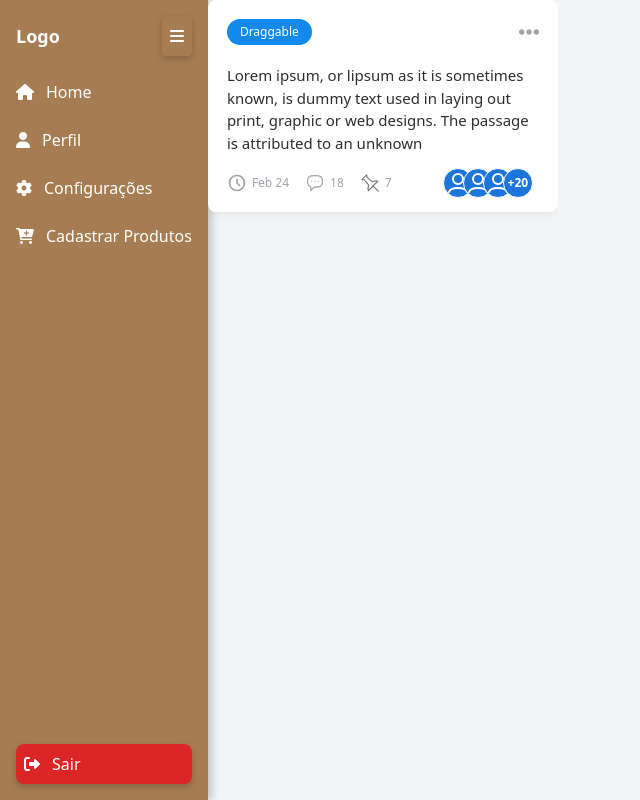
After one commit to AlanBMC/controle-de-estoque, a Django app: page /cafe/cards_produto/ in a window 1280 px wide. The commit adds this page. Shown: the whole page, without its empty margins (0-640 px from the left). Run offline with Django 5.2, Linux system fonts and the light colour scheme; some libraries are stand-ins or nearby versions.

Commit message:
feat: modularizando templantes

```diff
--- a/controle/estoque/templates/base.html
+++ b/controle/estoque/templates/base.html
@@ -5,7 +5,7 @@
 <head>
     <meta charset="UTF-8">
     <meta name="viewport" content="width=device-width, initial-scale=1.0">
-    <title>Home Page</title>
+
     <link rel="stylesheet" href="{%static 'css/home.css' %}">
 
     <script src="https://unpkg.com/htmx.org@1.8.5"></script>
@@ -20,6 +20,7 @@
 
     {%include 'sidebar.html' %}
     <div class="overflow-y-auto">
+        {% include 'componente/alerta_global.html'%}
             <!-- Conteúdo aqui -->
             {% block content %}
             {%endblock%}
--- /dev/null
+++ b/controle/estoque/templates/componente/card_produto.html
@@ -0,0 +1,124 @@
+
+<style>
+
+.task {
+  position: relative;
+  color: #2e2e2f;
+  cursor: move;
+  background-color: #fff;
+  padding: 1rem;
+  border-radius: 8px;
+  box-shadow: rgba(99, 99, 99, 0.1) 0px 2px 8px 0px;
+  margin-bottom: 1rem;
+  border: 3px dashed transparent;
+  max-width: 350px;
+}
+
+.task:hover {
+  box-shadow: rgba(99, 99, 99, 0.3) 0px 2px 8px 0px;
+  border-color: rgba(162, 179, 207, 0.2) !important;
+}
+
+.task p {
+  font-size: 15px;
+  margin: 1.2rem 0;
+}
+
+.tag {
+  border-radius: 100px;
+  padding: 4px 13px;
+  font-size: 12px;
+  color: #ffffff;
+  background-color: #1389eb;
+}
+
+.tags {
+  width: 100%;
+  display: flex;
+  align-items: center;
+  justify-content: space-between;
+}
+
+.options {
+  background: transparent;
+  border: 0;
+  color: #c4cad3;
+  font-size: 17px;
+}
+
+.options svg {
+  fill: #9fa4aa;
+  width: 20px;
+}
+
+.stats {
+  position: relative;
+  width: 100%;
+  color: #9fa4aa;
+  font-size: 12px;
+  display: flex;
+  align-items: center;
+  justify-content: space-between;
+}
+
+.stats div {
+  margin-right: 1rem;
+  height: 20px;
+  display: flex;
+  align-items: center;
+  cursor: pointer;
+}
+
+.stats svg {
+  margin-right: 5px;
+  height: 100%;
+  stroke: #9fa4aa;
+}
+
+.viewer span {
+  height: 30px;
+  width: 30px;
+  background-color: rgb(28, 117, 219);
+  margin-right: -10px;
+  border-radius: 50%;
+  border: 1px solid #fff;
+  display: grid;
+  align-items: center;
+  text-align: center;
+  font-weight: bold;
+  color: #fff;
+  padding: 2px;
+}
+
+.viewer span svg {
+  stroke: #fff;
+}
+
+
+
+</style>
+
+
+<div class="task" draggable="true">
+  <div class="tags">
+    <span class="tag">Draggable</span>
+    <button class="options">
+      <svg xml:space="preserve" viewBox="0 0 41.915 41.916" xmlns:xlink="http://www.w3.org/1999/xlink" xmlns="http://www.w3.org/2000/svg" id="Capa_1" version="1.1" fill="#000000"><g stroke-width="0" id="SVGRepo_bgCarrier"></g><g stroke-linejoin="round" stroke-linecap="round" id="SVGRepo_tracerCarrier"></g><g id="SVGRepo_iconCarrier"> <g> <g> <path d="M11.214,20.956c0,3.091-2.509,5.589-5.607,5.589C2.51,26.544,0,24.046,0,20.956c0-3.082,2.511-5.585,5.607-5.585 C8.705,15.371,11.214,17.874,11.214,20.956z"></path> <path d="M26.564,20.956c0,3.091-2.509,5.589-5.606,5.589c-3.097,0-5.607-2.498-5.607-5.589c0-3.082,2.511-5.585,5.607-5.585 C24.056,15.371,26.564,17.874,26.564,20.956z"></path> <path d="M41.915,20.956c0,3.091-2.509,5.589-5.607,5.589c-3.097,0-5.606-2.498-5.606-5.589c0-3.082,2.511-5.585,5.606-5.585 C39.406,15.371,41.915,17.874,41.915,20.956z"></path> </g> </g> </g></svg>
+    </button>
+  </div>
+  <p>Lorem ipsum, or lipsum as it is sometimes known, is dummy text used in laying out print, graphic or web designs. The passage is attributed to an unknown </p>
+  <div class="stats">
+    <div>
+      <div><svg xmlns="http://www.w3.org/2000/svg" fill="none" viewBox="0 0 24 24"><g stroke-width="0" id="SVGRepo_bgCarrier"></g><g stroke-linejoin="round" stroke-linecap="round" id="SVGRepo_tracerCarrier"></g><g id="SVGRepo_iconCarrier"> <path stroke-linecap="round" stroke-width="2" d="M12 8V12L15 15"></path> <circle stroke-width="2" r="9" cy="12" cx="12"></circle> </g></svg>Feb 24</div>
+      <div><svg xmlns="http://www.w3.org/2000/svg" fill="none" viewBox="0 0 24 24"><g stroke-width="0" id="SVGRepo_bgCarrier"></g><g stroke-linejoin="round" stroke-linecap="round" id="SVGRepo_tracerCarrier"></g><g id="SVGRepo_iconCarrier"> <path stroke-linejoin="round" stroke-linecap="round" stroke-width="1.5" d="M16 10H16.01M12 10H12.01M8 10H8.01M3 10C3 4.64706 5.11765 3 12 3C18.8824 3 21 4.64706 21 10C21 15.3529 18.8824 17 12 17C11.6592 17 11.3301 16.996 11.0124 16.9876L7 21V16.4939C4.0328 15.6692 3 13.7383 3 10Z"></path> </g></svg>18</div>
+      <div><svg fill="#000000" xmlns:xlink="http://www.w3.org/1999/xlink" xmlns="http://www.w3.org/2000/svg" version="1.1" viewBox="-2.5 0 32 32"><g stroke-width="0" id="SVGRepo_bgCarrier"></g><g stroke-linejoin="round" stroke-linecap="round" id="SVGRepo_tracerCarrier"></g><g id="SVGRepo_iconCarrier"> <g id="icomoon-ignore"> </g> <path fill="#000000" d="M0 10.284l0.505 0.36c0.089 0.064 0.92 0.621 2.604 0.621 0.27 0 0.55-0.015 0.836-0.044 3.752 4.346 6.411 7.472 7.060 8.299-1.227 2.735-1.42 5.808-0.537 8.686l0.256 0.834 7.63-7.631 8.309 8.309 0.742-0.742-8.309-8.309 7.631-7.631-0.834-0.255c-2.829-0.868-5.986-0.672-8.686 0.537-0.825-0.648-3.942-3.3-8.28-7.044 0.11-0.669 0.23-2.183-0.575-3.441l-0.352-0.549-8.001 8.001zM1.729 10.039l6.032-6.033c0.385 1.122 0.090 2.319 0.086 2.334l-0.080 0.314 0.245 0.214c7.409 6.398 8.631 7.39 8.992 7.546l-0.002 0.006 0.195 0.058 0.185-0.087c2.257-1.079 4.903-1.378 7.343-0.836l-13.482 13.481c-0.55-2.47-0.262-5.045 0.837-7.342l0.104-0.218-0.098-0.221-0.031 0.013c-0.322-0.632-1.831-2.38-7.498-8.944l-0.185-0.215-0.282 0.038c-0.338 0.045-0.668 0.069-0.981 0.069-0.595 0-1.053-0.083-1.38-0.176z"> </path> </g></svg>7</div>
+    </div>
+    <div class="viewer">
+      <span><svg xmlns="http://www.w3.org/2000/svg" fill="none" viewBox="0 0 24 24"><g stroke-width="0" id="SVGRepo_bgCarrier"></g><g stroke-linejoin="round" stroke-linecap="round" id="SVGRepo_tracerCarrier"></g><g id="SVGRepo_iconCarrier"> <path stroke-width="2" stroke="#ffffff" d="M17 8C17 10.7614 14.7614 13 12 13C9.23858 13 7 10.7614 7 8C7 5.23858 9.23858 3 12 3C14.7614 3 17 5.23858 17 8Z"></path> <path stroke-linecap="round" stroke-width="2" stroke="#ffffff" d="M3 21C3.95728 17.9237 6.41998 17 12 17C17.58 17 20.0427 17.9237 21 21"></path> </g></svg></span>
+      <span><svg xmlns="http://www.w3.org/2000/svg" fill="none" viewBox="0 0 24 24"><g stroke-width="0" id="SVGRepo_bgCarrier"></g><g stroke-linejoin="round" stroke-linecap="round" id="SVGRepo_tracerCarrier"></g><g id="SVGRepo_iconCarrier"> <path stroke-width="2" stroke="#ffffff" d="M17 8C17 10.7614 14.7614 13 12 13C9.23858 13 7 10.7614 7 8C7 5.23858 9.23858 3 12 3C14.7614 3 17 5.23858 17 8Z"></path> <path stroke-linecap="round" stroke-width="2" stroke="#ffffff" d="M3 21C3.95728 17.9237 6.41998 17 12 17C17.58 17 20.0427 17.9237 21 21"></path> </g></svg></span>
+      <span><svg xmlns="http://www.w3.org/2000/svg" fill="none" viewBox="0 0 24 24"><g stroke-width="0" id="SVGRepo_bgCarrier"></g><g stroke-linejoin="round" stroke-linecap="round" id="SVGRepo_tracerCarrier"></g><g id="SVGRepo_iconCarrier"> <path stroke-width="2" stroke="#ffffff" d="M17 8C17 10.7614 14.7614 13 12 13C9.23858 13 7 10.7614 7 8C7 5.23858 9.23858 3 12 3C14.7614 3 17 5.23858 17 8Z"></path> <path stroke-linecap="round" stroke-width="2" stroke="#ffffff" d="M3 21C3.95728 17.9237 6.41998 17 12 17C17.58 17 20.0427 17.9237 21 21"></path> </g></svg></span>
+      <span>+20</span>
+  </div>
+  </div>
+
+</div>
--- a/controle/estoque/templates/sidebar.html
+++ b/controle/estoque/templates/sidebar.html
@@ -71,7 +71,7 @@
       <i class="fas fa-home"></i>
       <span class="menu-text">Home</span>
     </a>
-    <a href="#" class="flex items-center p-2 space-x-3 rounded">
+    <a href="{% url 'cards_produto' %}" class="flex items-center p-2 space-x-3 rounded">
       <i class="fas fa-user"></i>
       <span class="menu-text">Perfil</span>
     </a>
@@ -81,7 +81,7 @@
     </a>
     <a href="{% url 'view_produto' %}" class="flex items-center p-2 space-x-3 rounded">
       <i class="fa-solid fa-cart-plus"></i>
-      <span class="menu-text">Produtos</span>
+      <span class="menu-text">Cadastrar Produtos</span>
     </a>
   </nav>
 
--- /dev/null
+++ b/controle/estoque/templates/view_produtos.html
@@ -0,0 +1,7 @@
+{% extends 'base.html' %}
+{% load static %}
+
+{% block content %}
+{% include 'componente/card_produto.html' %}
+
+{% endblock %}
--- a/controle/estoque/urls.py
+++ b/controle/estoque/urls.py
@@ -17,4 +17,5 @@ urlpatterns = [
     path('edita_produto/', views.edita_produto, name='edita_produto'),
     path('deleta_produto/', views.deleta_produto, name='deleta_produto'),
     path('cadastra_produtoXml/', views.cadastra_produtoXml, name='cadastra_produtoXml'),
+    path('cards_produto/', views.cards_produto, name='cards_produto'),
 ]
--- a/controle/estoque/views.py
+++ b/controle/estoque/views.py
@@ -72,6 +72,10 @@ def deleta_produto(request):
         produto.delete()
         messages.success(request, f'Produto ( {nome_produto} ) deletado com sucesso')
         return redirect('view_produto')
+
+def cards_produto(request):
+    return render(request, 'view_produtos.html')
+
 
 def cadastra_produtoXml(request):
     if request.method == 'POST':
```
Also changed, not shown: controle/estoque/templates/componente/cria_novo_user_modal.html (added, +35 -0 lines), controle/estoque/templates/componente/muda_nome_modal.html (added, +24 -0 lines), controle/estoque/templates/componente/muda_senha_modal.html (added, +26 -0 lines), controle/estoque/templates/configuracao.html (+21 -105 lines), controle/estoque/templates/produto.html (+4 -3 lines).
